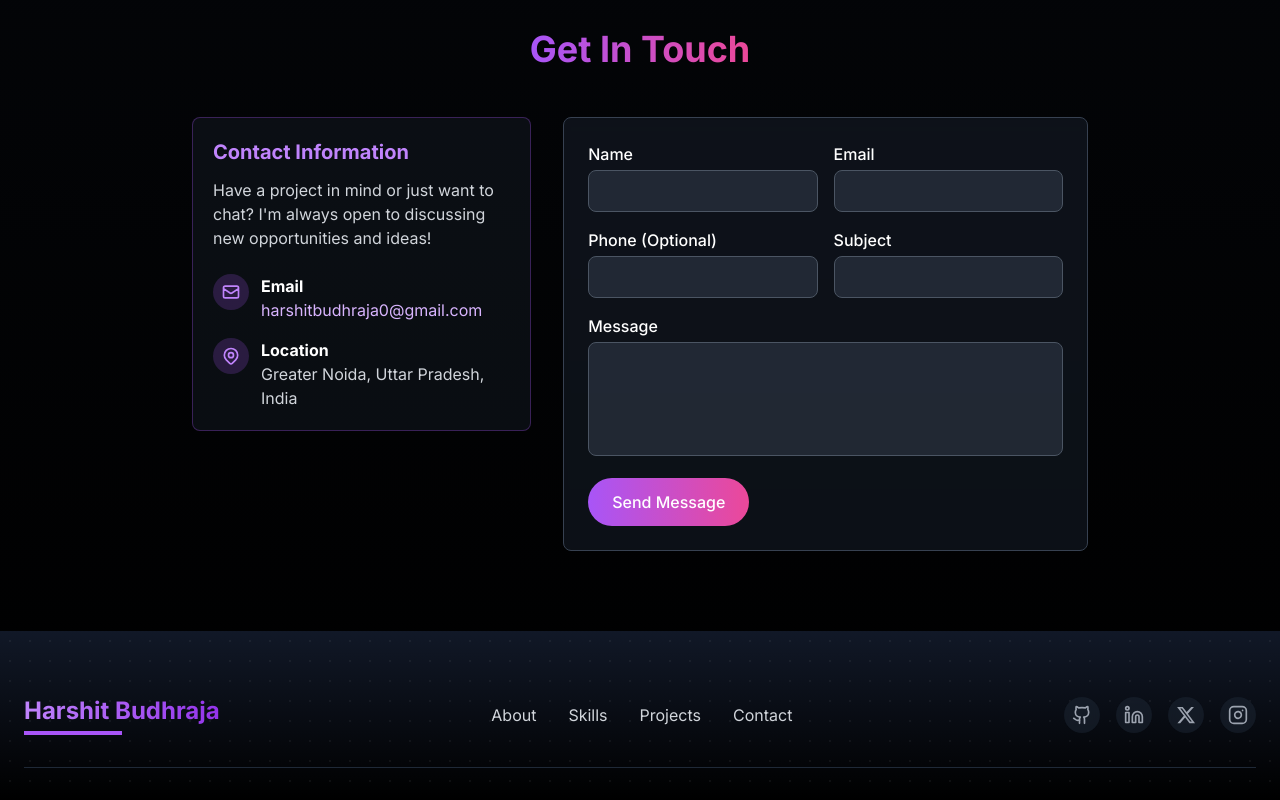
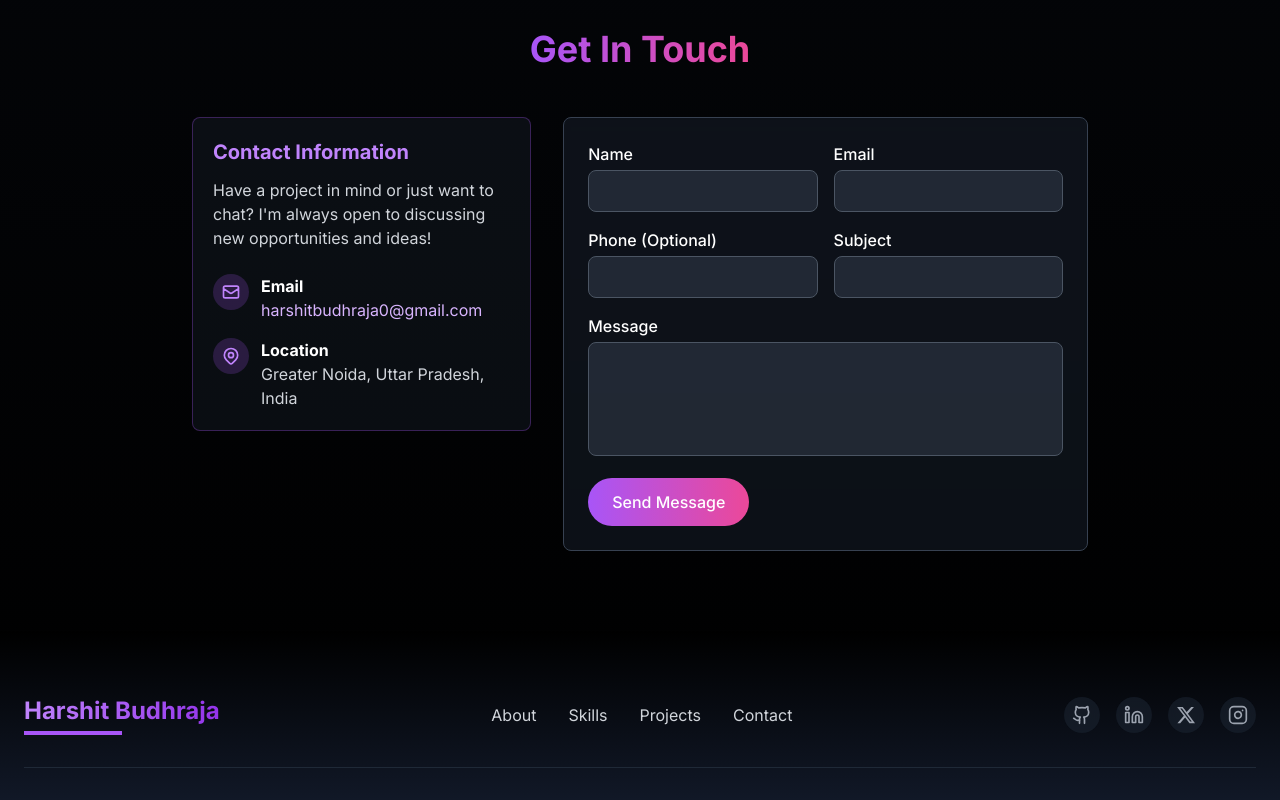
Before and after one commit to GeekNoob04/react-portfolio, a React (Vite) app: page / in a window 1280 px wide. Shown: the part 3541-4341 px from the top of the page. Built offline with nearby package versions, Linux system fonts and the light colour scheme.

Commit message:
footer changes

```diff
--- a/src/components/Footer.jsx
+++ b/src/components/Footer.jsx
@@ -31,18 +31,9 @@ const Footer = () => {
   };
 
   return (
-    <footer className="relative bg-gradient-to-b from-gray-900 to-black">
-      {/* Dot Pattern Background */}
-      <div
-        className="absolute inset-0 opacity-5 pointer-events-none"
-        style={{
-          backgroundImage: `radial-gradient(#ffffff 1px, transparent 1px)`,
-          backgroundSize: "20px 20px",
-        }}
-      ></div>
-
+    <footer className="relative bg-gradient-to-t from-gray-900 to-black">
       {/* Content */}
-      <div className="relative z-10 container mx-auto px-4 sm:px-6 pt-12 pb-6 sm:pt-16 sm:pb-8">
+      <div className="relative container mx-auto px-4 sm:px-6 pt-12 pb-6 sm:pt-16 sm:pb-8">
         {/* Top section */}
         <div className="flex flex-col lg:flex-row justify-between items-center border-b border-gray-800 pb-8">
           {/* Logo */}
```
